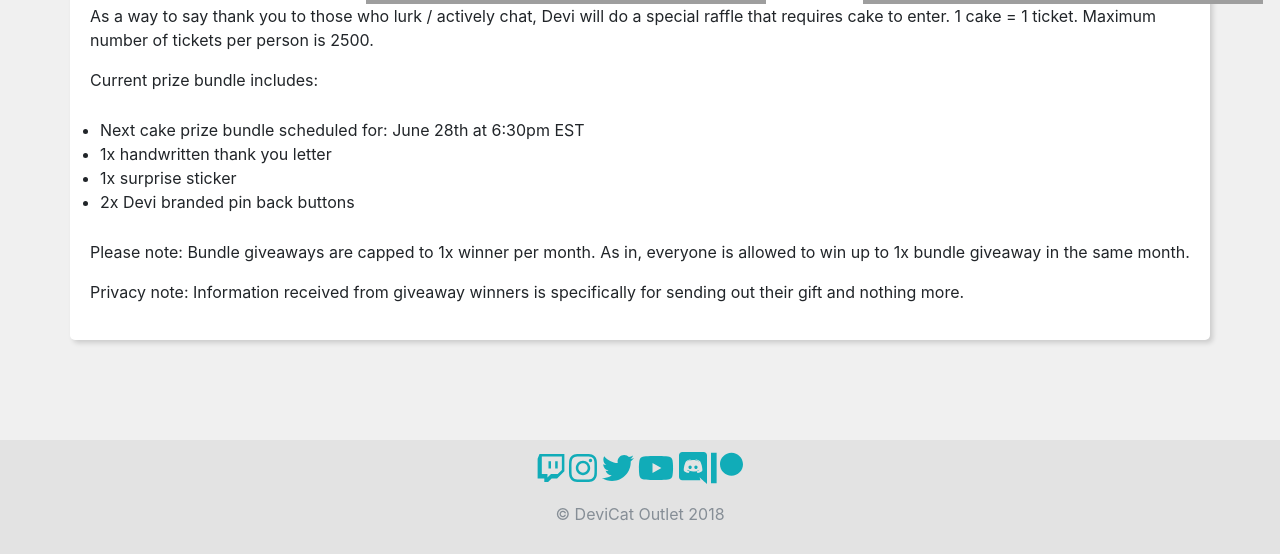
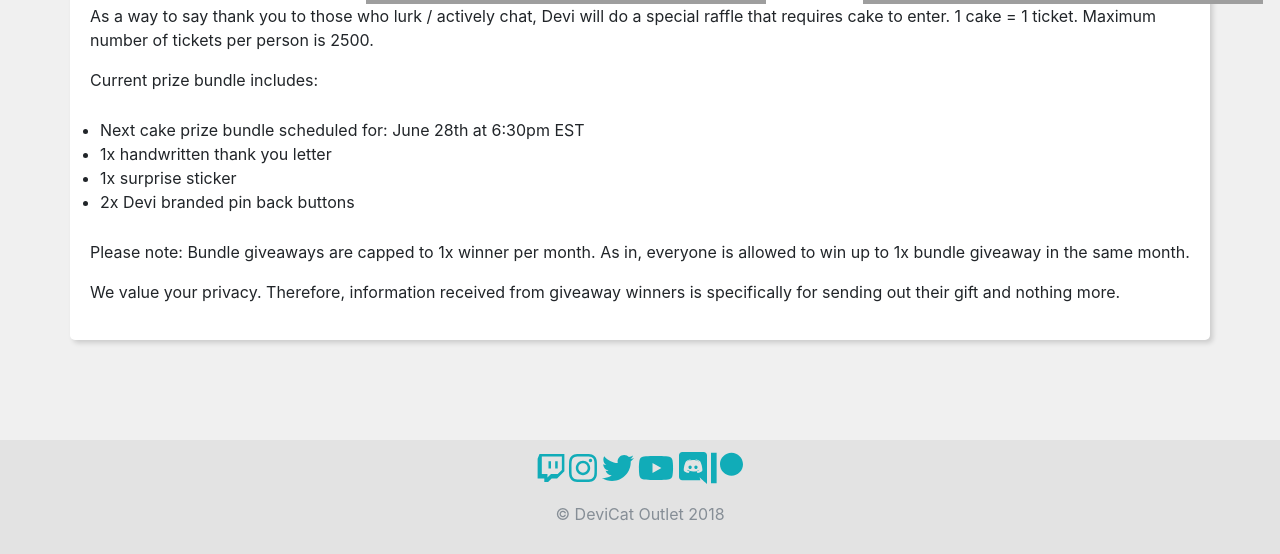
Before and after one commit to DeviCatOutlet/devicatoutlet.github.io, a Jekyll site: the page built from channelinfo.md, in a window 1280 px wide and 900 px high, scrolled down 2144 px, cut to the strip 346-900 px from the top of the window. Built offline with Jekyll 4.4.1, drawn with Linux system fonts in a browser that asks for light colours; nearby versions of some CDN libraries; our own code applies the rules of GitHub Pages for plain Markdown files.

Commit message:
Channel Info
Update channel info about privacy.

```diff
--- a/channelinfo.md
+++ b/channelinfo.md
@@ -57,4 +57,4 @@ Current prize bundle includes:
 Please note: Bundle giveaways are capped to 1x winner per month. As in, everyone
 is allowed to win up to 1x bundle giveaway in the same month.
 
-Privacy note: Information received from giveaway winners is specifically for sending out their gift and nothing more.
+We value your privacy. Therefore, information received from giveaway winners is specifically for sending out their gift and nothing more.
```
